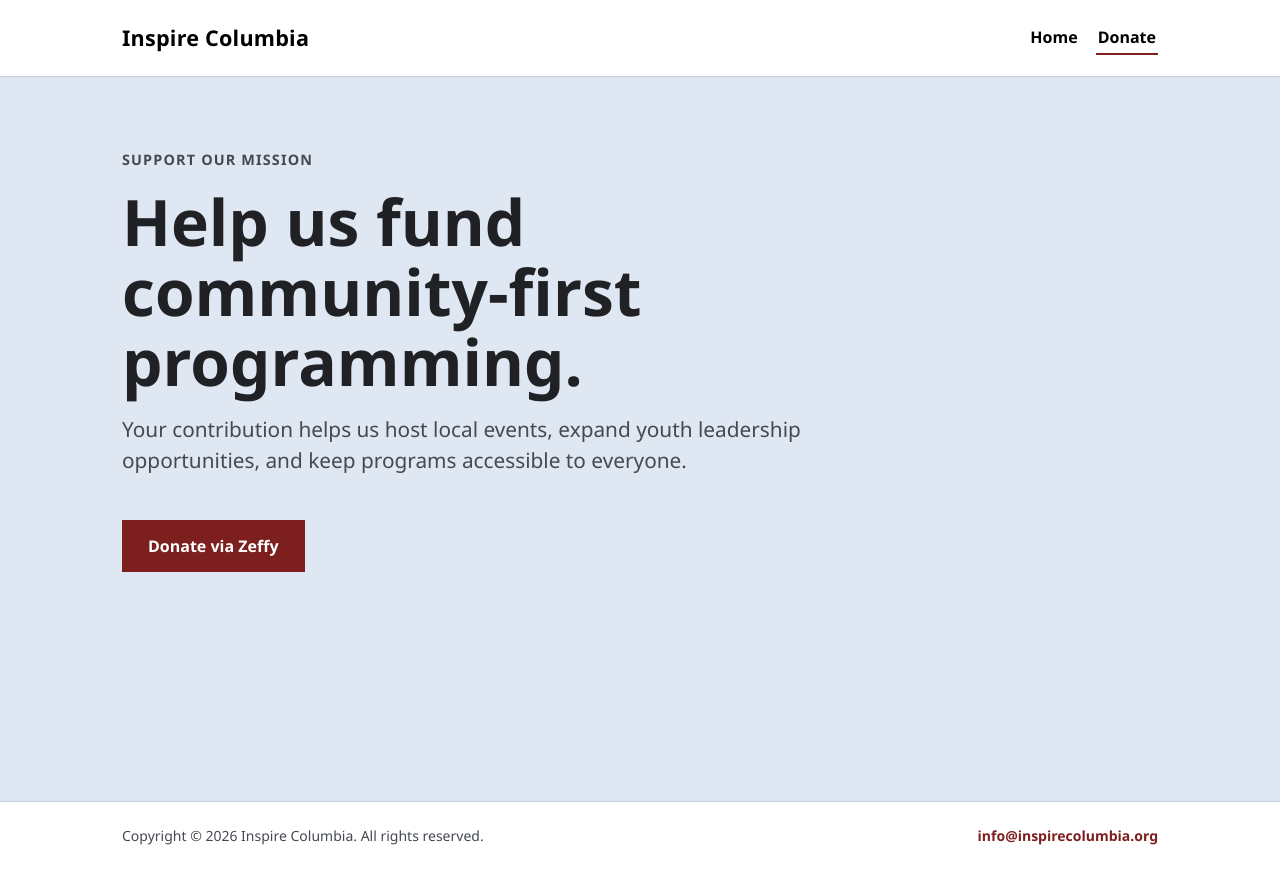
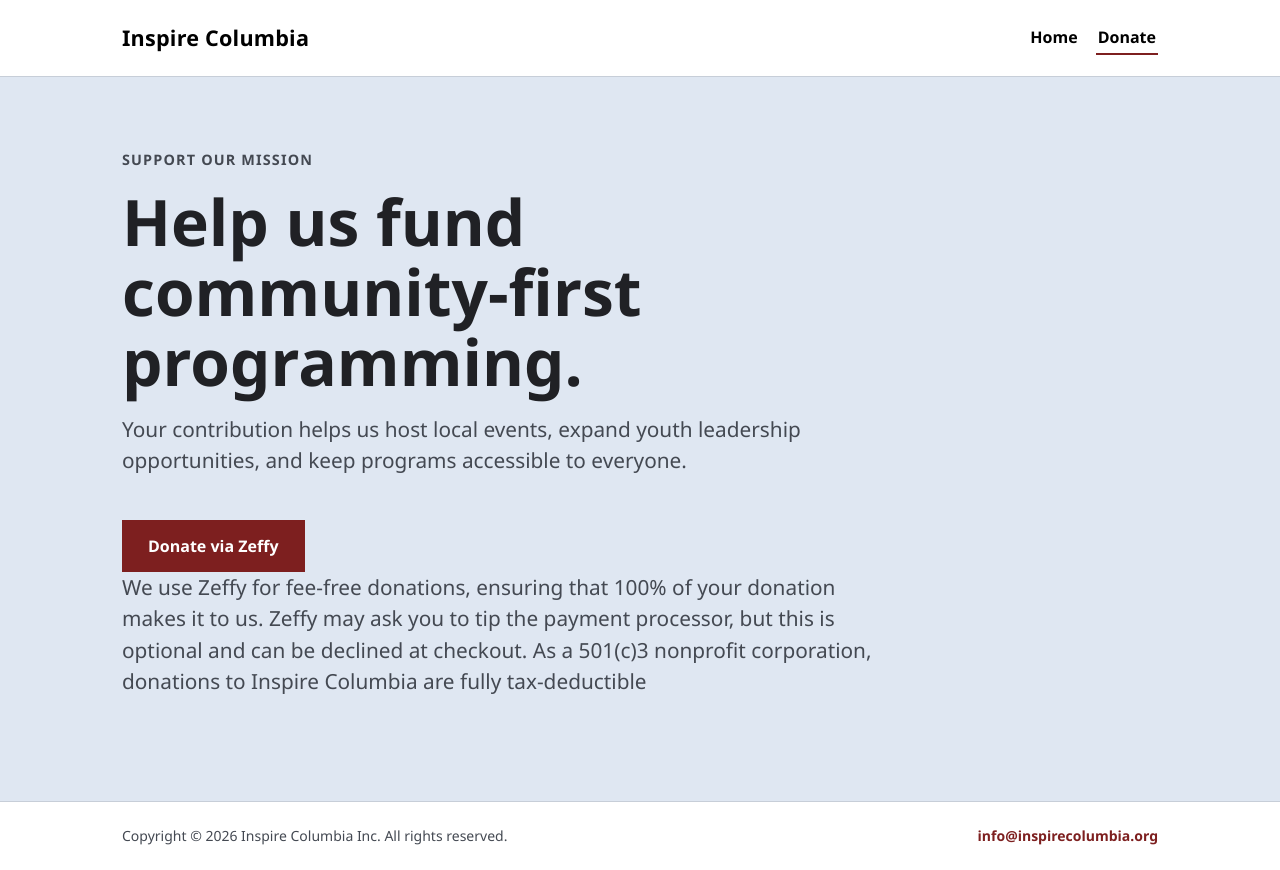
Before and after one commit to inspirecolumbia/ic-website, a Next.js app: page /donations in a window 1280 px wide. Built offline with nearby package versions, Linux system fonts and the light colour scheme.

Commit message:
add clarifying text on donations page

```diff
--- a/app/donations/page.tsx
+++ b/app/donations/page.tsx
@@ -26,6 +26,11 @@ export default function DonationsPage() {
             >
               Donate via Zeffy
             </a>
+            <p className="mb-5 max-w-[65ch] text-[clamp(1.02rem,2.2vw,1.3rem)] text-[var(--ink-muted)]">
+              We use Zeffy for fee-free donations, ensuring that 100% of your donation makes it to us.
+              Zeffy may ask you to tip the payment processor, but this is optional and can be declined at checkout.
+              As a 501(c)3 nonprofit corporation, donations to Inspire Columbia are fully tax-deductible
+            </p>
           </div>
         </section>
       </main>
--- a/components/Footer.tsx
+++ b/components/Footer.tsx
@@ -4,7 +4,7 @@ export default function Footer() {
   return (
     <footer className="border-t border-[var(--line)] bg-white">
       <div className="mx-auto flex w-full max-w-[1100px] flex-col gap-2 px-6 py-6 text-sm text-[var(--ink-muted)] md:flex-row md:items-center md:justify-between md:px-8">
-        <p className="m-0">Copyright &copy; {year} Inspire Columbia. All rights reserved.</p>
+        <p className="m-0">Copyright &copy; {year} Inspire Columbia Inc. All rights reserved.</p>
         <a
           href="mailto:info@inspirecolumbia.org"
           className="font-semibold text-[var(--brand)] no-underline hover:underline"
```
Also changed, not shown: 1 other file (tests, documents, lock files or other folders).
